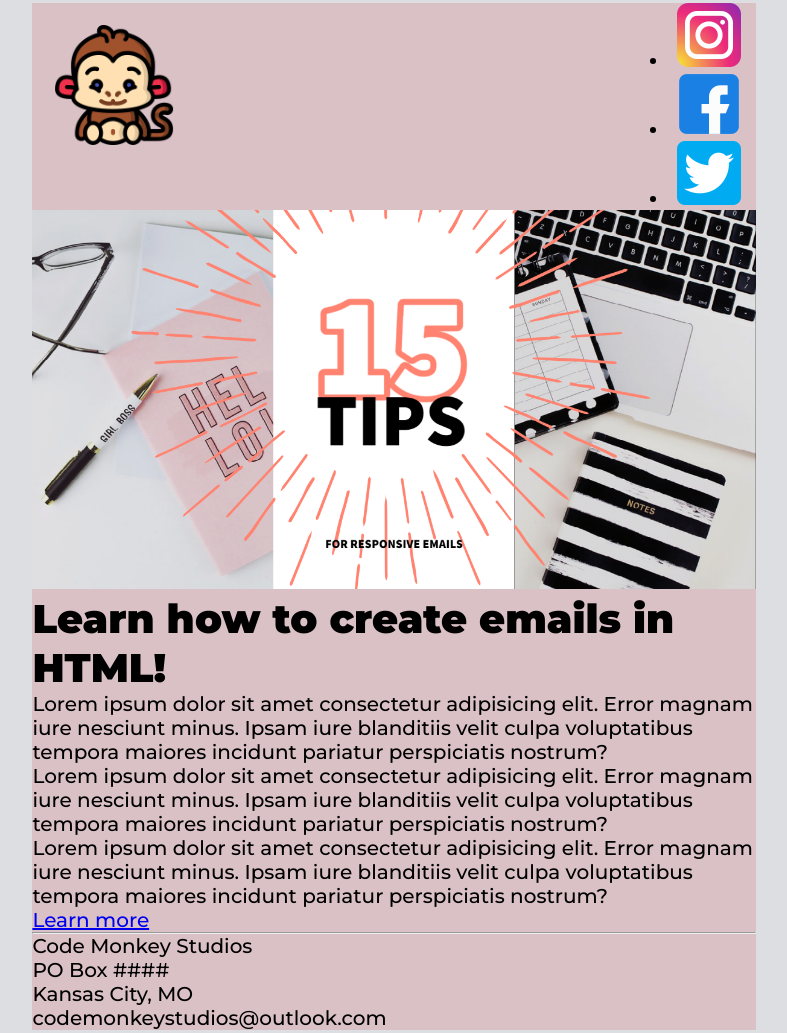
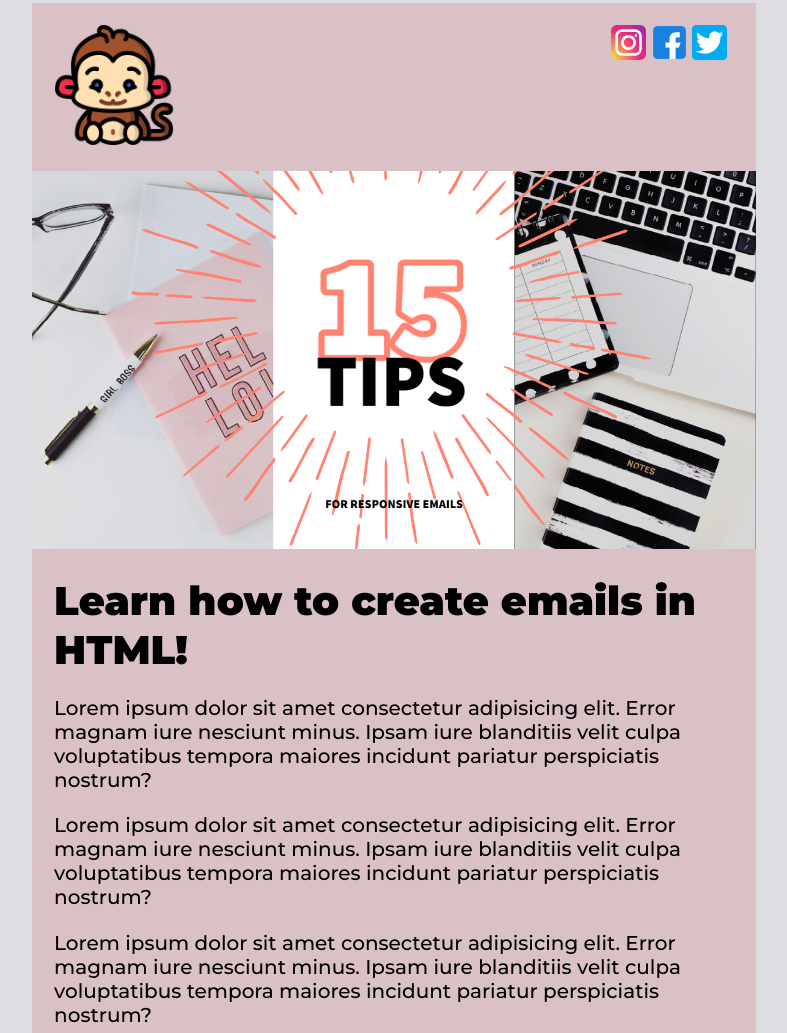
Before and after one commit to DDeShon/html-email-template, a plain HTML site: page index.html in a window 1280 px wide. Shown: the part 35-1068 px from the top of the page, without its empty margins (246-1033 px from the left). Drawn offline with Linux system fonts and the light colour scheme.

Commit message:
added styling

```diff
--- a/index.html
+++ b/index.html
@@ -43,6 +43,33 @@
 
       #social {
         float: right;
+        margin: 3% 2% 4% 3%;
+        list-style-type: none;
+      }
+
+      #social > li {
+        display: inline;
+      }
+
+      #social > li > a > img {
+        max-width: 35px;
+      }
+
+      h1,
+      p {
+        margin: 3%;
+      }
+
+      .btn {
+        float: right;
+        margin: 0 2% 4% 0;
+        background-color: #303840;
+        color: #f6faff;
+        text-decoration: none;
+        font-weight: 800;
+        padding: 8px 12px;
+        border-radius: 8px;
+        letter-spacing: 2px;
       }
     </style>
   </head>
```
